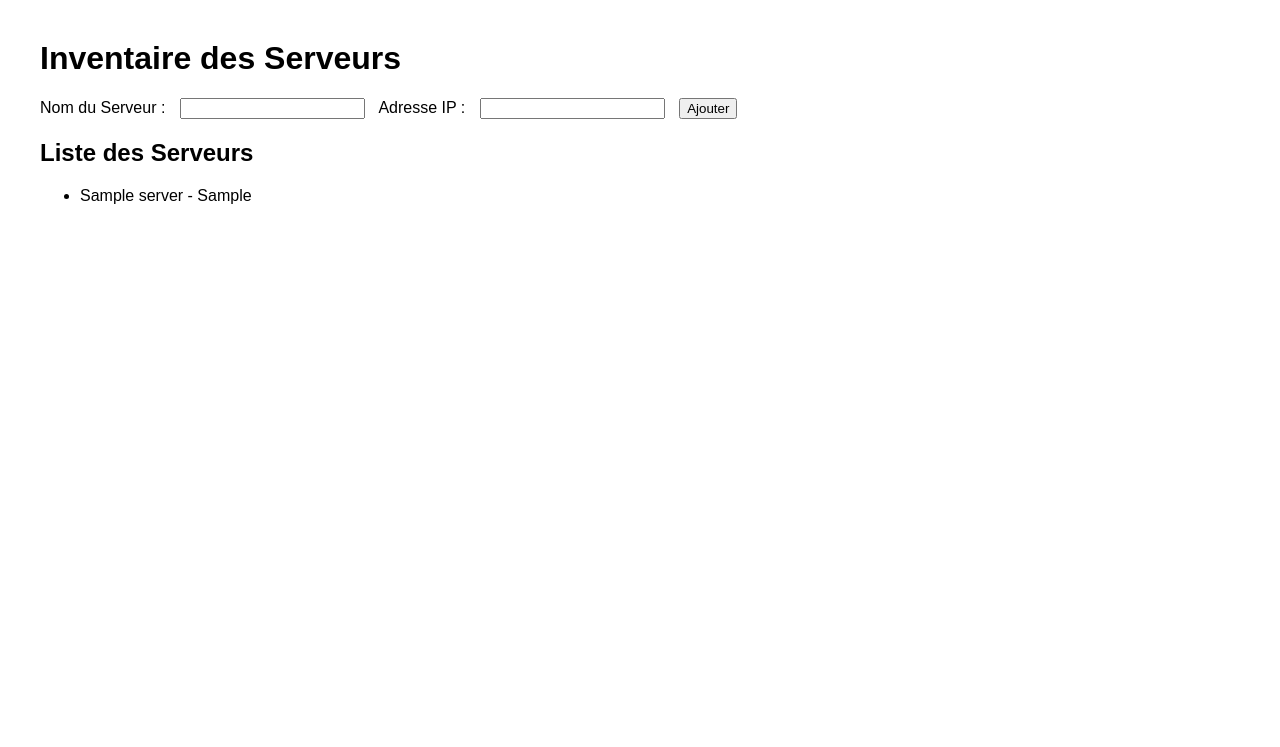
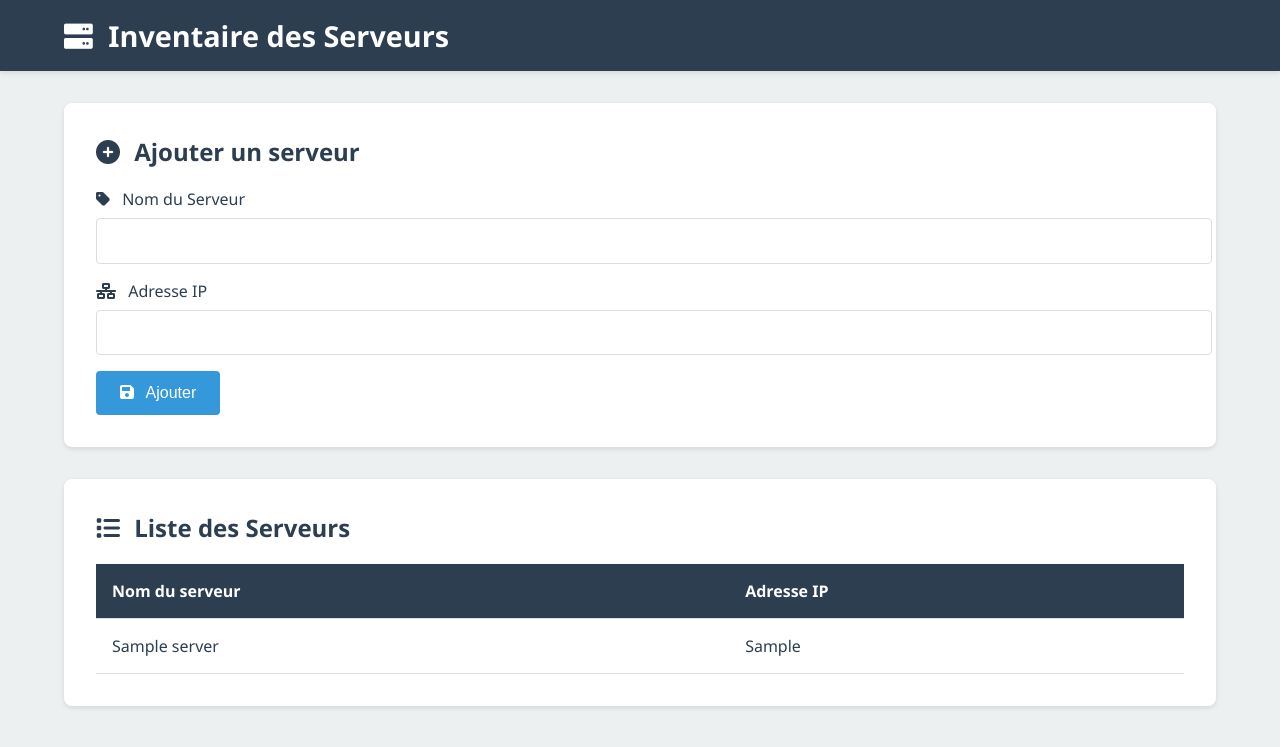
Before and after one commit to luucfr/checkpoint-3-python-flask-correction-and-deploy-main, a Flask app: template templates/index.html in a window 1280 px wide. Shown: the top 747 px of the page. Run offline with Flask 3, Linux system fonts and the light colour scheme; the template is opened without the code that fills it: most values are stand-ins (such as "Sample title", 1, 10 or a date in 2020).

Commit message:
Ajout de styles CSS personnalisés et refonte de la page d'accueil avec une nouvelle structure HTML et intégration de Font Awesome

```diff
--- a/static/style.css
+++ b/static/style.css
@@ -1,17 +1,119 @@
+:root {
+    --primary-color: #2c3e50;
+    --secondary-color: #3498db;
+    --background-color: #ecf0f1;
+    --card-background: #ffffff;
+    --text-color: #2c3e50;
+    --shadow: 0 2px 5px rgba(0,0,0,0.1);
+}
 
 body {
-    font-family: Arial, sans-serif;
-    margin: 40px;
+    font-family: 'Segoe UI', Tahoma, Geneva, Verdana, sans-serif;
+    margin: 0;
+    padding: 0;
+    background-color: var(--background-color);
+    color: var(--text-color);
 }
 
-form {
-    margin-bottom: 20px;
+nav {
+    background-color: var(--primary-color);
+    color: white;
+    padding: 1rem 0;
+    box-shadow: var(--shadow);
+}
+
+.nav-container {
+    width: 90%;
+    margin: 0 auto;
+}
+
+.container {
+    width: 90%;
+    max-width: 1200px;
+    margin: 2rem auto;
+}
+
+.form-card {
+    background: var(--card-background);
+    padding: 2rem;
+    border-radius: 8px;
+    box-shadow: var(--shadow);
+    margin-bottom: 2rem;
+}
+
+.form-group {
+    margin-bottom: 1rem;
 }
 
 label {
-    margin-right: 10px;
+    display: block;
+    margin-bottom: 0.5rem;
+    color: var(--primary-color);
+    font-weight: 500;
 }
 
 input {
-    margin-right: 10px;
+    width: 100%;
+    padding: 0.8rem;
+    border: 1px solid #ddd;
+    border-radius: 4px;
+    font-size: 1rem;
 }
+
+button {
+    background-color: var(--secondary-color);
+    color: white;
+    padding: 0.8rem 1.5rem;
+    border: none;
+    border-radius: 4px;
+    cursor: pointer;
+    font-size: 1rem;
+    transition: background-color 0.3s;
+}
+
+button:hover {
+    background-color: #2980b9;
+}
+
+.servers-list {
+    background: var(--card-background);
+    padding: 2rem;
+    border-radius: 8px;
+    box-shadow: var(--shadow);
+}
+
+table {
+    width: 100%;
+    border-collapse: collapse;
+    margin-top: 1rem;
+}
+
+th, td {
+    padding: 1rem;
+    text-align: left;
+    border-bottom: 1px solid #ddd;
+}
+
+th {
+    background-color: var(--primary-color);
+    color: white;
+}
+
+tr:hover {
+    background-color: #f5f5f5;
+}
+
+h1 {
+    margin: 0;
+    font-size: 1.8rem;
+}
+
+h2 {
+    color: var(--primary-color);
+    margin-top: 0;
+    font-size: 1.5rem;
+}
+
+i {
+    margin-right: 0.5rem;
+}
--- a/templates/index.html
+++ b/templates/index.html
@@ -4,21 +4,52 @@
     <meta charset="UTF-8">
     <title>Inventaire des Serveurs</title>
     <link rel="stylesheet" href="{{ url_for('static', filename='style.css') }}">
+    <link rel="stylesheet" href="https://cdnjs.cloudflare.com/ajax/libs/font-awesome/6.0.0/css/all.min.css">
 </head>
 <body>
-    <h1>Inventaire des Serveurs</h1>
+    <nav>
+        <div class="nav-container">
+            <h1><i class="fas fa-server"></i> Inventaire des Serveurs</h1>
+        </div>
+    </nav>
+
+    <main>
+        <div class="container">
+            <div class="form-card">
+                <h2><i class="fas fa-plus-circle"></i> Ajouter un serveur</h2>
                 <form method="post" action="/">
-        <label for="name">Nom du Serveur :</label>
+                    <div class="form-group">
+                        <label for="name"><i class="fas fa-tag"></i> Nom du Serveur</label>
                         <input type="text" id="name" name="name" required>
-        <label for="ip">Adresse IP :</label>
+                    </div>
+                    <div class="form-group">
+                        <label for="ip"><i class="fas fa-network-wired"></i> Adresse IP</label>
                         <input type="text" id="ip" name="ip" required>
-        <button type="submit">Ajouter</button>
+                    </div>
+                    <button type="submit"><i class="fas fa-save"></i> Ajouter</button>
                 </form>
-    <h2>Liste des Serveurs</h2>
-    <ul>
+            </div>
+
+            <div class="servers-list">
+                <h2><i class="fas fa-list"></i> Liste des Serveurs</h2>
+                <table>
+                    <thead>
+                        <tr>
+                            <th>Nom du serveur</th>
+                            <th>Adresse IP</th>
+                        </tr>
+                    </thead>
+                    <tbody>
                         {% for server in servers %}
-            <li>{{ server.name }} - {{ server.ip }}</li>
+                        <tr>
+                            <td>{{ server.name }}</td>
+                            <td>{{ server.ip }}</td>
+                        </tr>
                         {% endfor %}
-    </ul>
+                    </tbody>
+                </table>
+            </div>
+        </div>
+    </main>
 </body>
 </html>
```
Also changed, not shown: 1 other file. Lines whose indentation alone changed are shown as unchanged.
